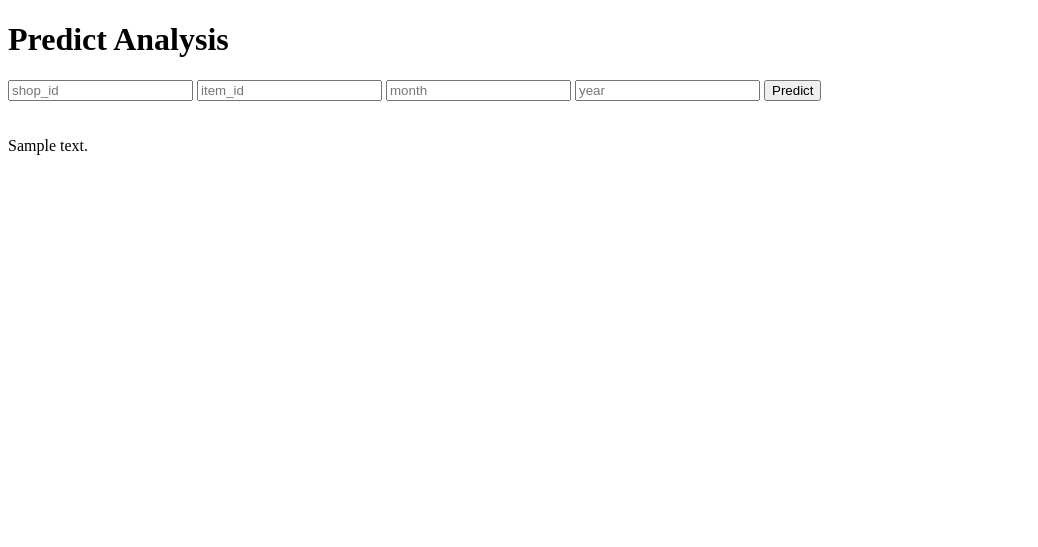
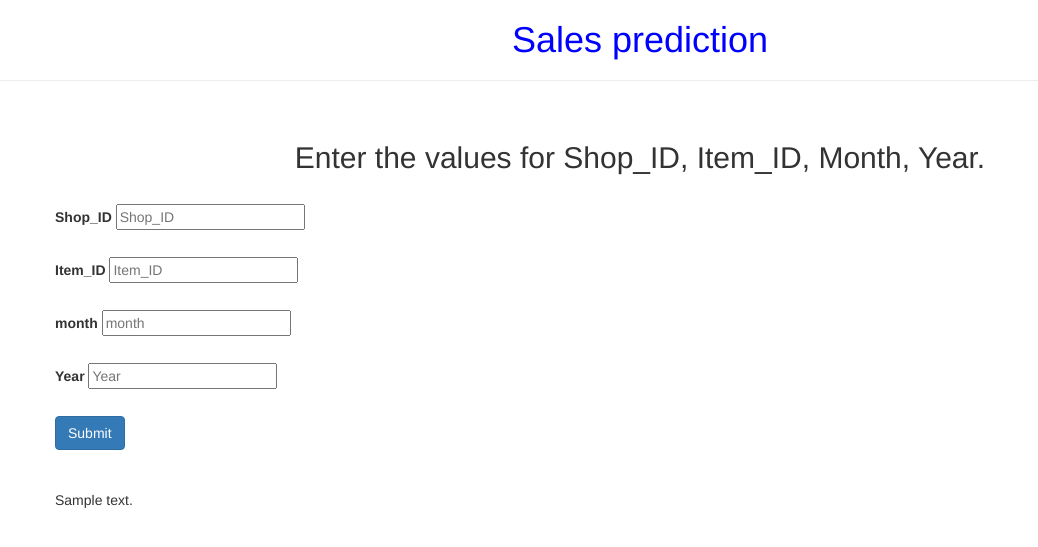
Before and after one commit to prasadheeramani/flask-machineLearning-app2, a Flask app: template templates/index.html in a window 1280 px wide. Shown: the top 547 px of the page, without its empty margins (0-1038 px from the left). Run offline with Flask 2, Linux system fonts and the light colour scheme; the template is opened without the code that fills it: most values are stand-ins (such as "Sample title", 1, 10 or a date in 2020); parts of the project's set-up code (start-up, migrations or seed data) failed here and were passed over; some libraries are stand-ins or nearby versions.

Commit message:
Readme FIle updated, Index.html file cleaned

```diff
--- a/templates/index.html
+++ b/templates/index.html
@@ -4,26 +4,92 @@
 
 <head>
 	<meta charset="UTF-8">
-  <title>ML API</title>
+	<title>API</title>
 	<link href='https://fonts.googleapis.com/css?family=Pacifico' rel='stylesheet' type='text/css'>
 	<link href='https://fonts.googleapis.com/css?family=Arimo' rel='stylesheet' type='text/css'>
 	<link href='https://fonts.googleapis.com/css?family=Hind:300' rel='stylesheet' type='text/css'>
 	<link href='https://fonts.googleapis.com/css?family=Open+Sans+Condensed:300' rel='stylesheet' type='text/css'>
-
+	<link rel="stylesheet" href="https://maxcdn.bootstrapcdn.com/bootstrap/3.3.7/css/bootstrap.min.css"
+		integrity="sha384-BVYiiSIFeK1dGmJRAkycuHAHRg32OmUcww7on3RYdg4Va+PmSTsz/K68vbdEjh4u" crossorigin="anonymous">
 </head>
 
 <body>
+	<h1>
+		<div style="text-align:center">
+			<font color="blue">Sales prediction</font>
+		</div>
+	</h1>
+	<hr>
+	</br>
+	<h2>
+		<div style="text-align:center">Enter the values for Shop_ID, Item_ID, Month, Year.
+		</div>
+	</h2>
+	</br>
+
+	<div class='container'>
+		<div class='row'>
+			<div class='col-6'>
+				<!-- <form method="POST" action="/predict"> -->
+				<form action="{{ url_for('predict')}}" method="post">
+					<div class="form-group">
+						<label for="Shop_ID">
+							<p class="font-weight-bold">Shop_ID</p>
+						</label>
+						<input type="text" name="Shop_ID" placeholder="Shop_ID" , required="required">
+
+					</div>
+
+					<div class="form-group">
+						<label for="Item_ID">
+							<p class="font-weight-bold">Item_ID</p>
+						</label>
+						<input type="text" name="Item_ID" placeholder="Item_ID" , required="required">
+
+					</div>
+
+					<div class="form-group">
+						<label for="month">
+							<p class="font-weight-bold">month</p>
+						</label>
+						<input type="text" name="month" placeholder="month" required="required">
+
+					</div>
+
+					<div class="form-group">
+						<label for="Year">
+							<p class="font-weight-bold">Year</p>
+						</label>
+						<input type="text" name="Year" placeholder="Year" required="required">
+
+					</div>
+
+
+
+					<input class='btn btn-primary' type='submit' value='Submit'>
+				</form>
+
+				<br>
+				<br>
+				{{ prediction_text }}
+
+			</div>
+		</div>
+	</div>
+</body>
+
+
+<!-- <body>
 	<div class="login">
-    <h1>Predict Analysis</h1>
+		<h1>Predict Future Sales</h1>
 
-    <!-- Main Input For Receiving Query to our ML -->
+
 		<form action="{{ url_for('predict')}}" method="post">
 
 			<input type="text" name="shop_id" placeholder="shop_id" required="required" />
 			<input type="text" name="item_id" placeholder="item_id" required="required" />
 			<input type="text" name="month" placeholder="month" required="required" />
 			<input type="text" name="year" placeholder="year" required="required" />
-      <!-- <input type="text" name="date_block_num" placeholder="date_block_num" required="required" /> -->
 			<button type="submit" class="btn btn-primary btn-block btn-large">Predict</button>
 		</form>
 
@@ -34,6 +100,6 @@
 	</div>
 
 
-</body>
+</body> -->
 
 </html>
```
Also changed, not shown: README.md, 1 other file. Lines whose indentation alone changed are shown as unchanged.
